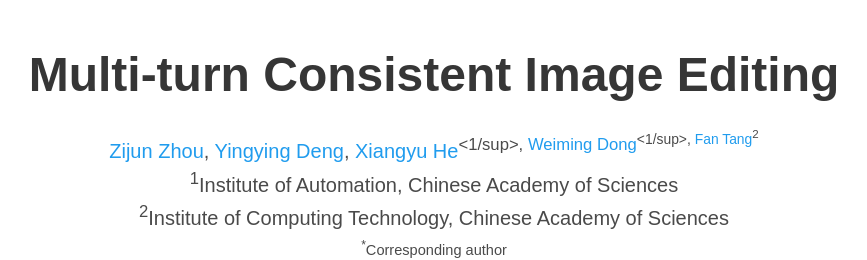
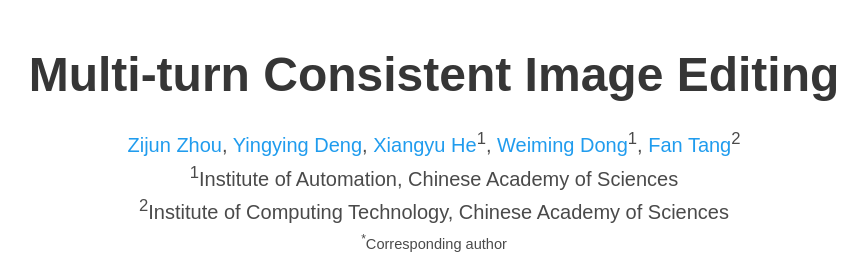
Before and after one commit to ZhouZJ-DL/Multi-turn_Consistent_Image_Editing, a plain HTML site: page index.html in a window 1280 px wide. Shown: the top 260 px of the page, without its empty margins (206-1073 px from the left). Drawn offline with nearby package versions, Linux system fonts and the light colour scheme; some icons are missing; a web font is replaced by a local one.

Commit message:
modified:   index.html

```diff
--- a/index.html
+++ b/index.html
@@ -103,8 +103,8 @@
               <span class="author-block">
                 <a href="FIRST AUTHOR PERSONAL LINK" target="_blank">Zijun Zhou</a>,
                 <a href="" target="_blank">Yingying Deng</a><sup></sup>,
-                <a href="" target="_blank">Xiangyu He</a><sup><1/sup>,
-                <a href="" target="_blank">Weiming Dong</a><sup><1/sup>,
+                <a href="" target="_blank">Xiangyu He</a><sup>1</sup>,
+                <a href="" target="_blank">Weiming Dong</a><sup>1</sup>,
                 <a href="" target="_blank">Fan Tang</a><sup>2</sup>
             </span>
 
```
